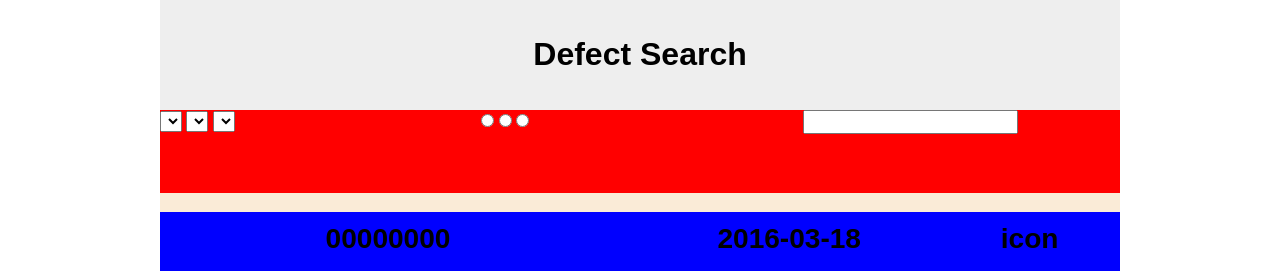
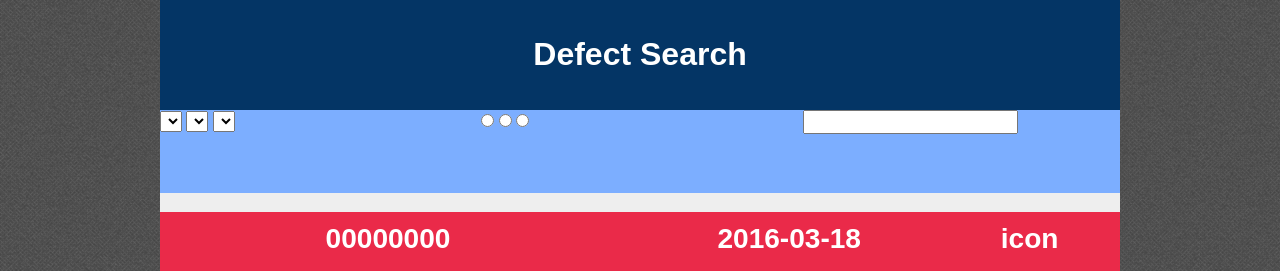
Before and after one commit to tina2827287/Project_Defect, a PHP site: page / in a window 1280 px wide. Shown: the top 271 px of the page. Run offline with PHP 8.4, Linux system fonts and the light colour scheme; lists and menus that the app fills with data are empty.

Commit message:
Add css Basic Div

```diff
--- a/css/frame.css
+++ b/css/frame.css
@@ -1,6 +1,11 @@
 img {
     width: 100%;
     height: auto;
+}
+
+body {
+    background-image: url(../img/tweed.png);
+    background-repeat: repeat;
 }
 
 .wrapper {
@@ -9,7 +14,7 @@ img {
     height: auto;
     left: 50%;
     margin-left: -480px;
-    background-color: antiquewhite;
+    background-color: #eee;
 }
 
 header {
@@ -18,19 +23,20 @@ header {
     height: auto;
     padding: 15px;
     box-sizing: border-box;
-    background-color: #eee;
+    background-color: #043565;
 }
 
 header h1 {
     position: relative;
     text-align: center;
+    color: #fff;
 }
 
 nav {
     position: relative;
     width: 100%;
     height: auto;
-    background-color: #f00;
+    background-color: #7caeff;
 }
 
 nav form {
@@ -58,7 +64,7 @@ ul#content li {
     position: relative;
     width: 100%;
     height: auto;
-    background-color: #00f;
+    background-color: #ea2a49;
     padding-bottom: 30px;
     box-sizing: border-box;
 }
@@ -76,6 +82,7 @@ ul#content li span {
     /*    內文適用 line-height: 1.75em;*/
     box-sizing: border-box;
     text-align: center;
+    color: #fff;
 }
 
 ul#content li span.ProductNum {
@@ -107,7 +114,7 @@ div#more {
     margin-left: -300px;
     padding: 1px;
     box-sizing: border-box;
-    background-color: #eee;
+    background-color: #ffff5f;
 }
 
 div#more h3 {
@@ -121,7 +128,7 @@ footer {
     height: auto;
     padding: 15px;
     box-sizing: border-box;
-    background-color: #fff;
+    background-color: #0b132b;
 }
 
 footer p {
```
Also changed, not shown: img/always_grey.png (added), img/congruent_outline.png (added), img/hixs_pattern_evolution.png (added), img/tweed.png (added), tweed/readme.txt (added), tweed/tweed.png (added), tweed/tweed_@2X.png (added), 配色版本/01_043565-ffffff-ffff5f-7caeff-ea2e49.PNG (added).
